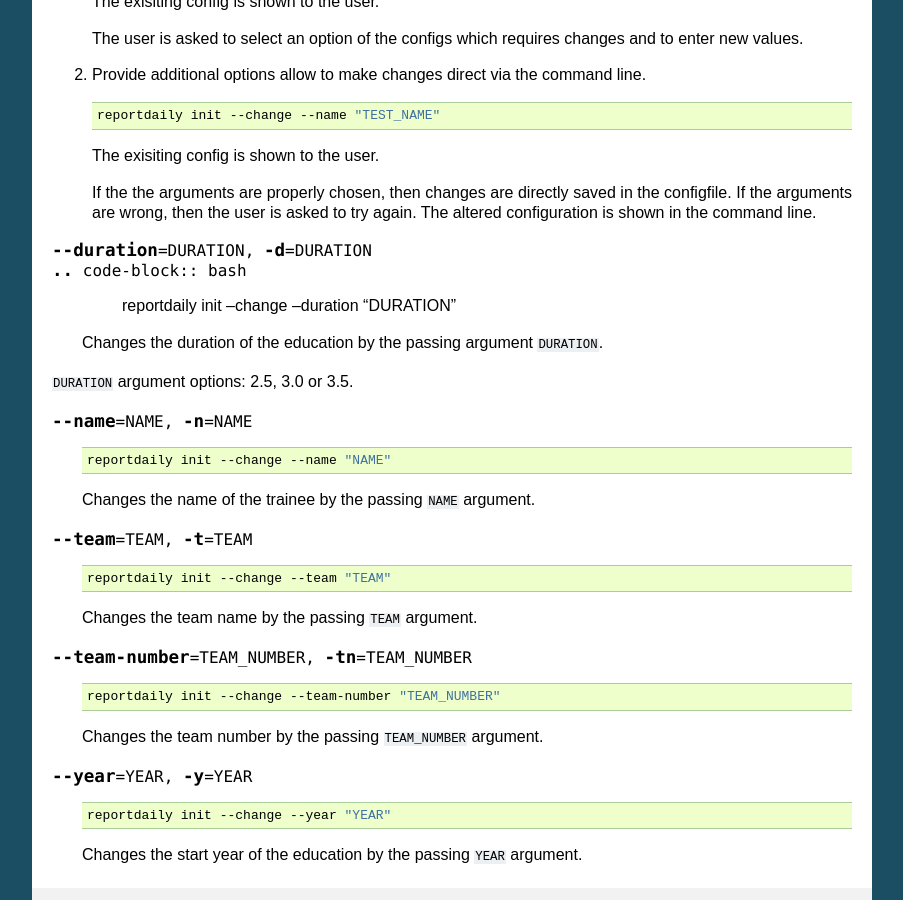
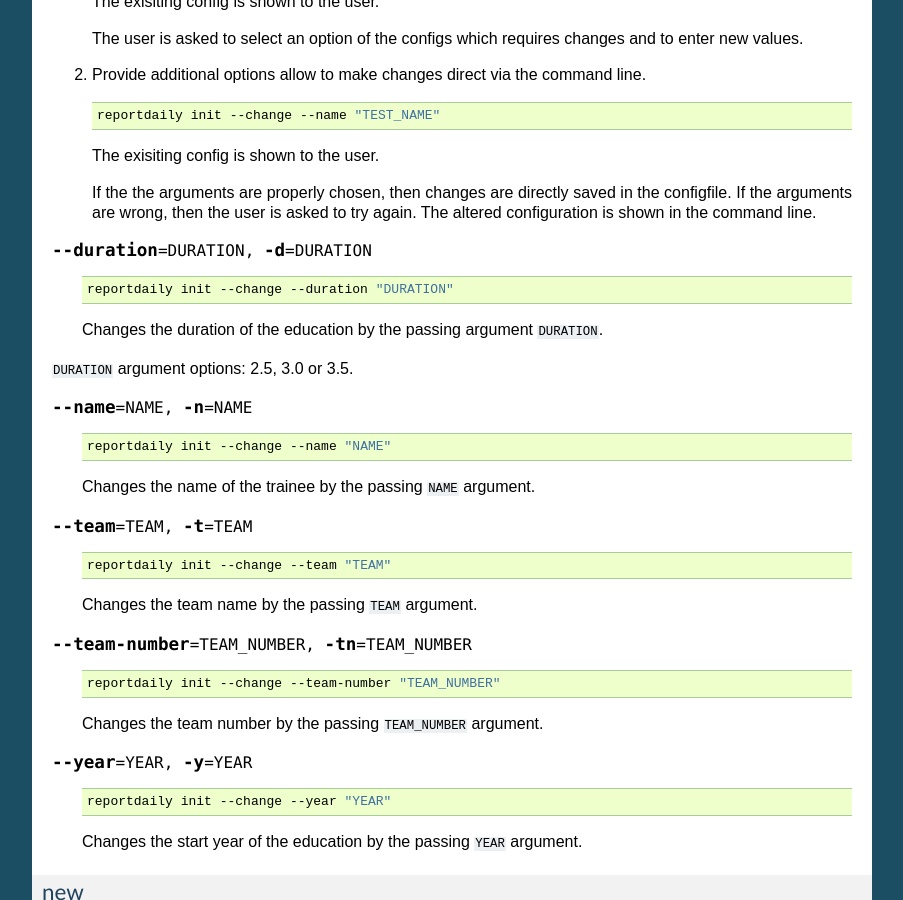
Before and after one commit to EMaksy/reportdaily, a Sphinx documentation site: the page built from docs/reportdaily.rst, in a window 1280 px wide and 900 px high, scrolled down 1040 px. Shown: the whole window, without its empty margins (198-1101 px from the left). Built offline with Sphinx 7.4.7, drawn with Linux system fonts in a browser that asks for light colours.

Commit message:
fix empty line

```diff
--- a/docs/reportdaily.rst
+++ b/docs/reportdaily.rst
@@ -8,7 +8,7 @@ Synopsis
 
 .. _invocation:
 
-.. code:: bash
+.. code-block:: bash
 
    reportdaily [<GLOBAL_OPTIONS>]  <Command>  [<CMD_OPTIONS>] [<TEXT>]
 
@@ -93,6 +93,7 @@ Use the option  `--change` in two different  ways:
 
 
 .. option:: --duration=DURATION, -d=DURATION
+
    .. code-block:: bash
 
       reportdaily init --change --duration "DURATION"
```
